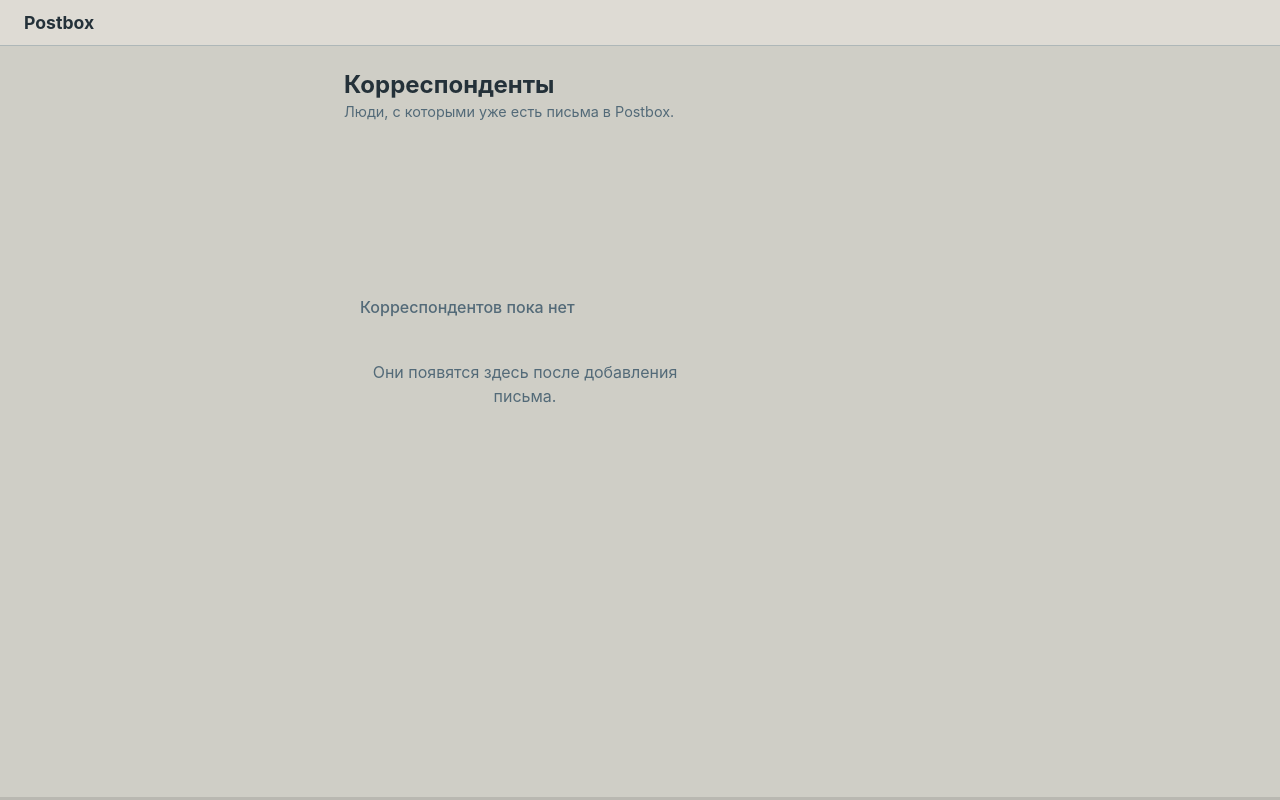
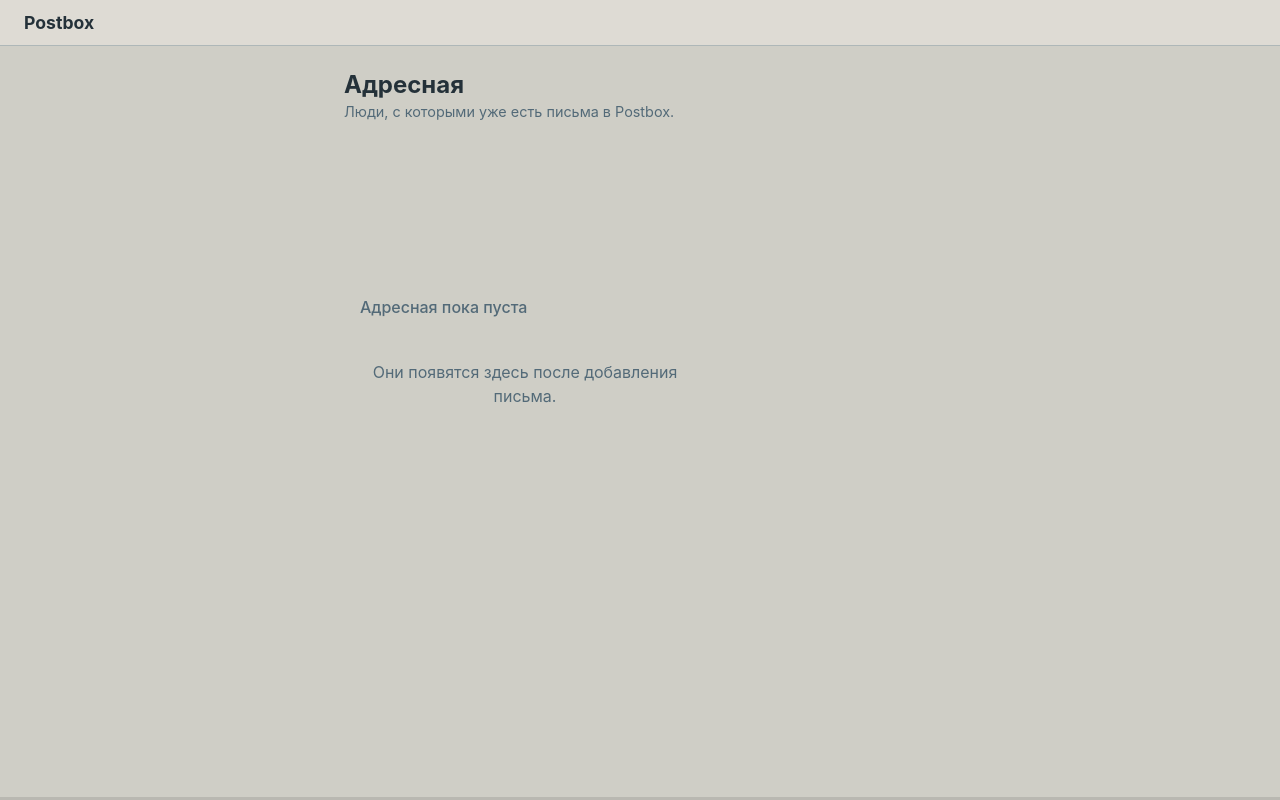
Before and after one commit to katrinio/postbox, a Python web app: template src/postbox/templates/correspondents.html in a window 1280 px wide. Run offline with Jinja, Linux system fonts and the light colour scheme; the template is opened without the code that fills it, so the values that code supplies are empty.

Commit message:
ui: rename correspondents section to address book

```diff
--- a/src/postbox/templates/base.html
+++ b/src/postbox/templates/base.html
@@ -31,7 +31,7 @@
       {% set path = request.url.path %}
       <nav class="site-header__sections" aria-label="Разделы">
         <a class="site-header__section{% if path == '/' or path.startswith('/mail') %} site-header__section--active{% endif %}" href="/" {% if path == '/' or path.startswith('/mail') %}aria-current="page"{% endif %}>Журнал</a>
-        <a class="site-header__section{% if path.startswith('/correspondent') %} site-header__section--active{% endif %}" href="/correspondents" {% if path.startswith('/correspondent') %}aria-current="page"{% endif %}>Корреспонденты</a>
+        <a class="site-header__section{% if path.startswith('/correspondent') %} site-header__section--active{% endif %}" href="/correspondents" {% if path.startswith('/correspondent') %}aria-current="page"{% endif %}>Адресная</a>
       </nav>
       <nav class="site-header__nav">
         <span class="site-header__user">{{ user.first_name }}</span>
--- a/src/postbox/templates/correspondent_detail.html
+++ b/src/postbox/templates/correspondent_detail.html
@@ -5,7 +5,7 @@
 {% block content %}
 <section class="correspondent-screen">
   <div class="correspondent-header">
-    <a class="back-link" href="/correspondents">← Корреспонденты</a>
+    <a class="back-link" href="/correspondents">← Адресная</a>
     <div class="correspondent-heading">
       <h1 class="correspondent-title">{{ correspondent.name }}</h1>
       <div class="correspondent-stats-inline">
--- a/src/postbox/templates/correspondents.html
+++ b/src/postbox/templates/correspondents.html
@@ -1,11 +1,11 @@
 {% extends "base.html" %}
 
-{% block title %}Корреспонденты — Postbox{% endblock %}
+{% block title %}Адресная — Postbox{% endblock %}
 
 {% block content %}
 <section class="correspondents-screen" aria-labelledby="correspondents-title">
   <div class="correspondents-header">
-    <h1 id="correspondents-title">Корреспонденты</h1>
+    <h1 id="correspondents-title">Адресная</h1>
     <p class="correspondents-subtitle">Люди, с которыми уже есть письма в Postbox.</p>
   </div>
 
@@ -23,7 +23,7 @@
   </div>
   {% else %}
   <div class="empty-state">
-    <p class="empty-state__title">Корреспондентов пока нет</p>
+    <p class="empty-state__title">Адресная пока пуста</p>
     <p class="empty-state__text">Они появятся здесь после добавления письма.</p>
   </div>
   {% endif %}
--- a/src/postbox/templates/journal.html
+++ b/src/postbox/templates/journal.html
@@ -30,9 +30,9 @@
     <form method="get" action="/" class="journal-select-filters">
       <input type="hidden" name="filter" value="{{ current_filter }}" />
       <label>
-        <span class="sr-only">Корреспондент</span>
+        <span class="sr-only">Адресат</span>
         <select name="correspondent_id" onchange="this.form.submit()">
-          <option value="">Все корреспонденты</option>
+          <option value="">Все адресаты</option>
           {% for c in correspondents %}
           <option value="{{ c.id }}" {% if correspondent_id == c.id %}selected{% endif %}>{{ c.name }}</option>
           {% endfor %}
```
Also changed, not shown: tests/test_web.py (+3 -3 lines).
